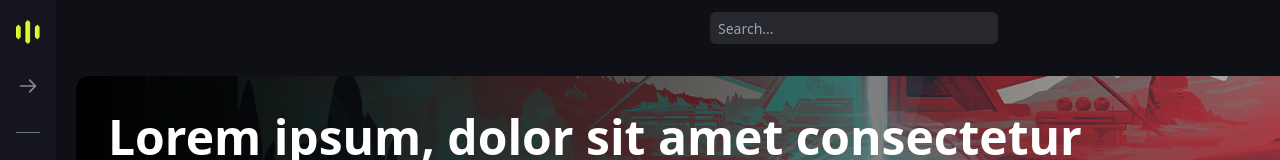
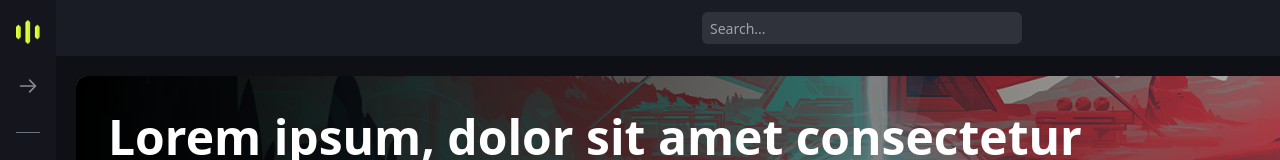
Before and after one commit to ramazanerdem/Wagmi_Esport_Portal, a React (Vite) app: page / in a window 1280 px wide. Shown: the top 160 px of the page. Built offline with nearby package versions, Linux system fonts and the light colour scheme.

Commit message:
update searchbar

```diff
--- a/src/components/right-side/Search.jsx
+++ b/src/components/right-side/Search.jsx
@@ -3,16 +3,16 @@ import { MdNotificationsNone } from 'react-icons/md'
 
 const Search = () => {
   return (
-    <div className="flex justify-between items-center h-14 bg-wagmi-black">
+    <div className="flex justify-between items-center h-14 bg-wagmi-midblack">
       <div></div>
       <input
-        className="ms-10 sm:ms-20 h-8 w-52 sm:w-72 p-2 rounded-md text-sm text-white text-opacity-50 bg-white bg-opacity-10 outline-none"
+        className="ms-10 sm:ms-32 h-8 w-52 sm:w-80 p-2 rounded-md text-sm text-white text-opacity-50 bg-white bg-opacity-10 outline-none"
         placeholder="Search..."
         type="text"
       />
-      <div className="flex justify-center items-center me-4">
-        <TbMessageDots className="me-3 cursor-pointer" />
-        <MdNotificationsNone className="me-7 cursor-pointer" />
+      <div className="flex justify-center items-center me-10 text-xl">
+        <TbMessageDots className="me-3 cursor-pointer text-white text-opacity-70" />
+        <MdNotificationsNone className="me-7 cursor-pointer text-white text-opacity-70" />
         <div className="w-8 h-8 bg-blue-300 rounded-full cursor-pointer overflow-hidden">
           <img
             src="https://avatars.githubusercontent.com/u/117930648?s=40&v=4"
--- a/tailwind.config.js
+++ b/tailwind.config.js
@@ -7,6 +7,7 @@ module.exports = {
         'wagmi-yellow': '#DEFF36',
         'wagmi-black': '#0F1016',
         'wagmi-darkgray': '#14151D',
+        'wagmi-midblack': '#191B25',
       },
       backgroundImage: {
         img1: "url('./src/image/valo1.jpg')",
```
Also changed, not shown: 4 other files (tests, documents, lock files or other folders).
